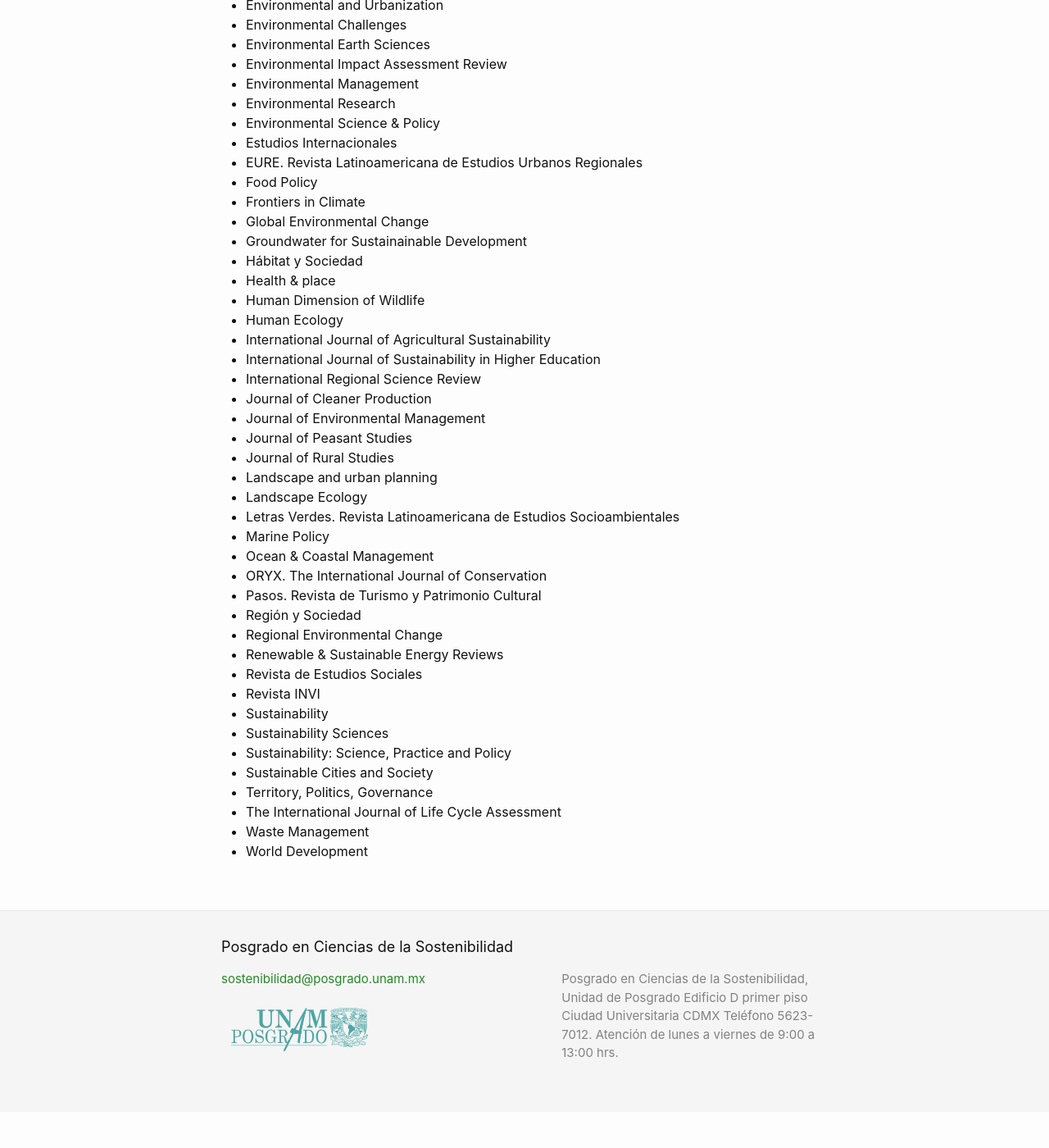
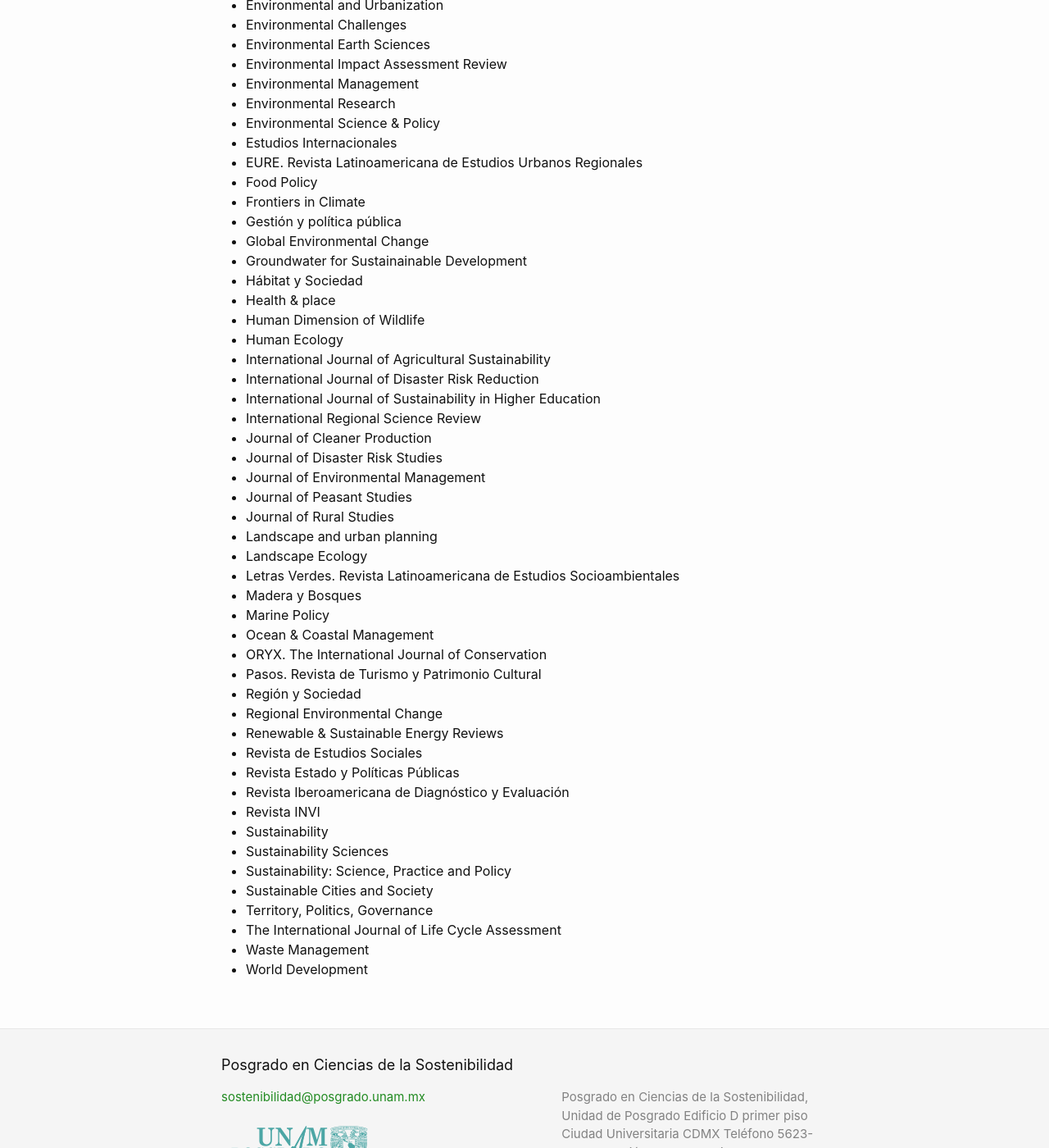
Before and after one commit to pcs-unam/pcs-unam.github.io, a Jekyll site: the page built from doctorado/catalogo_revistas.md, in a window 1280 px wide and 1400 px high, scrolled down 750 px. Shown: the whole window at 82% size. Built offline with Jekyll 4.4.1, drawn with Linux system fonts in a browser that asks for light colours; before the commit the page ends 2106 px from its top, so only the background shows below that.

Commit message:
Se agregaron nuevas revistas aprobadas por el CA en la sesión 72

```diff
--- a/doctorado/catalogo_revistas.md
+++ b/doctorado/catalogo_revistas.md
@@ -34,6 +34,7 @@ permalink: /doctorado/catalogo_revistas/
  - EURE. Revista Latinoamericana de Estudios Urbanos Regionales
  - Food Policy
  - Frontiers in Climate
+ - Gestión y política pública
  - Global Environmental Change
  - Groundwater for Sustainainable Development
  - Hábitat y Sociedad
@@ -41,15 +42,18 @@ permalink: /doctorado/catalogo_revistas/
  - Human Dimension of Wildlife
  - Human Ecology
  - International Journal of Agricultural Sustainability
+ - International Journal of Disaster Risk Reduction
  - International Journal of Sustainability in Higher Education
  - International Regional Science Review
  - Journal of Cleaner Production
+ - Journal of Disaster Risk Studies
  - Journal of Environmental Management
  - Journal of Peasant Studies
  - Journal of Rural Studies
  - Landscape and urban planning
  - Landscape Ecology
  - Letras Verdes. Revista Latinoamericana de Estudios Socioambientales
+ - Madera y Bosques
  - Marine Policy
  - Ocean & Coastal Management
  - ORYX. The International Journal of Conservation
@@ -58,6 +62,8 @@ permalink: /doctorado/catalogo_revistas/
  - Regional Environmental Change
  - Renewable & Sustainable Energy Reviews
  - Revista de Estudios Sociales
+ - Revista Estado y Políticas Públicas
+ - Revista Iberoamericana de Diagnóstico y Evaluación
  - Revista INVI
  - Sustainability
  - Sustainability Sciences
```
